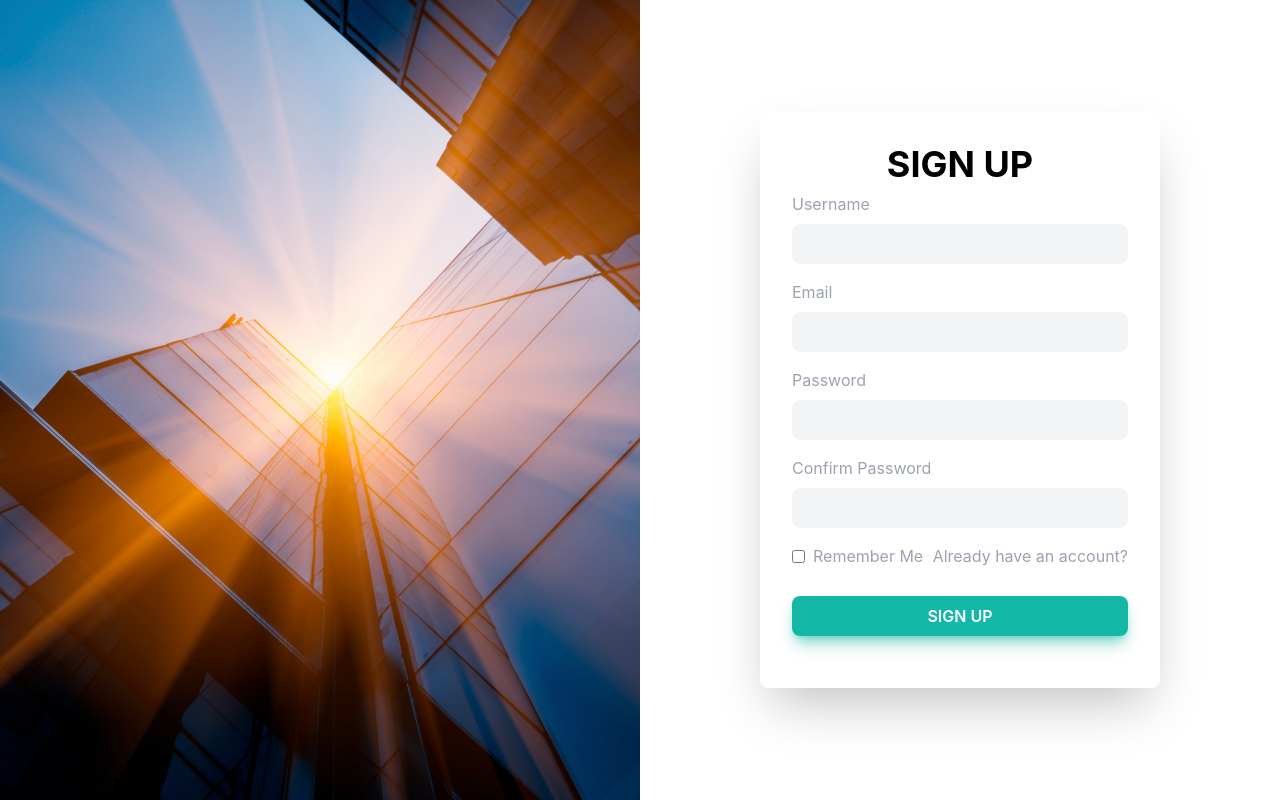
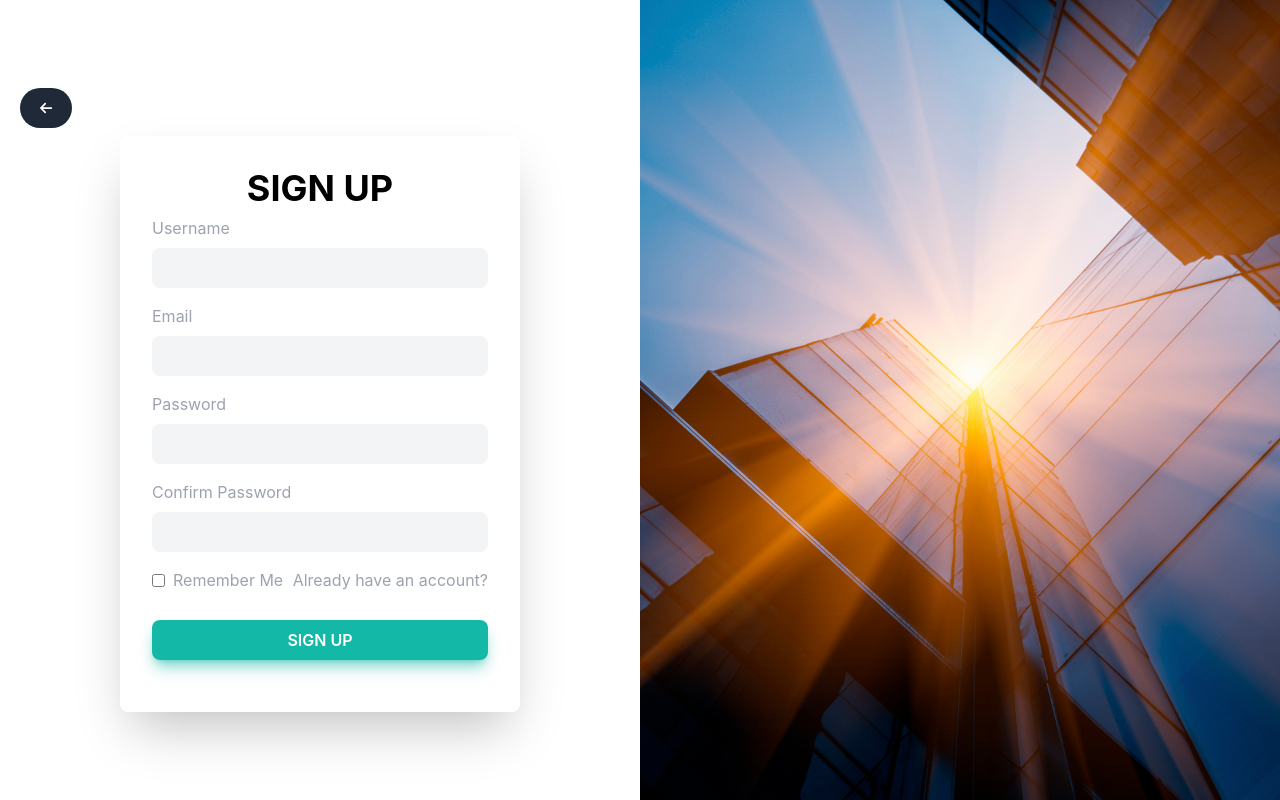
Before and after one commit to AdnanKhan29/BLOGLY, a React (Create React App) app: page /signup in a window 1280 px wide. Built offline with nearby package versions, Linux system fonts and the light colour scheme.

Commit message:
made changes in login and signup  page

```diff
--- a/src/pages/Home.js
+++ b/src/pages/Home.js
@@ -145,7 +145,7 @@ function Home() {
           </p>
           <div class="flex flex-col space-y-4 sm:flex-row sm:justify-center sm:space-y-0 sm:space-x-4">
             <a
-              href="#"
+              href="/signup"
               class="inline-flex justify-center items-center py-3 px-5 text-base font-medium text-center text-white rounded-lg bg-blue-700 hover:bg-blue-800 focus:ring-4 focus:ring-blue-300 dark:focus:ring-blue-900"
             >
               Get started
--- a/src/pages/Login.js
+++ b/src/pages/Login.js
@@ -1,13 +1,31 @@
 import React from "react";
 import loginImg from "../components/login.jpg";
+import { FontAwesomeIcon } from "@fortawesome/react-fontawesome";
+import { faArrowLeft } from "@fortawesome/free-solid-svg-icons";
+import { useNavigate } from "react-router-dom";
 
 export default function Login() {
+  const navigate = useNavigate();
+
+  // Function to handle the back button click
+  const handleBackClick = () => {
+    navigate(-1); // Go back to the previous page
+  };
   return (
     <div className="grid grid-cols-1 sm:grid-cols-2 h-screen w-full">
       <div className="hidden sm:block">
         <img className="w-full h-full object-cover" src={loginImg} alt="" />
       </div>
       <div className="bg-white dark:bg-black flex flex-col justify-center">
+        <div className="text-left ml-5">
+          <button
+            onClick={handleBackClick}
+            className="text-white bg-gray-800 hover:bg-gray-900 focus:outline-none focus:ring-4 focus:ring-gray-300 font-medium rounded-full text-sm px-5 py-2.5 mr-2 mb-2 dark:bg-gray-800 dark:hover:bg-gray-700 dark:focus:ring-gray-700 dark:border-gray-700"
+          >
+            <FontAwesomeIcon icon={faArrowLeft} className="" />
+          </button>
+        </div>
+
         <form className="max-w-[400px] w-full mx-auto rounded-lg bg-gray-150  p-8 px-8 shadow-2xl">
           <h2 className="text-4xl dark:text-white font-bold text-center">
             SIGN IN
--- a/src/pages/Signup.js
+++ b/src/pages/Signup.js
@@ -1,13 +1,27 @@
 import React from "react";
 import loginImg from "../components/login.jpg";
+import { FontAwesomeIcon } from "@fortawesome/react-fontawesome";
+import { faArrowLeft } from "@fortawesome/free-solid-svg-icons";
+import { useNavigate } from "react-router-dom";
 
 export default function Signup() {
+  const navigate = useNavigate();
+
+  // Function to handle the back button click
+  const handleBackClick = () => {
+    navigate(-1); // Go back to the previous page
+  };
   return (
     <div className="grid grid-cols-1 sm:grid-cols-2 h-screen w-full">
-      <div className="hidden sm:block">
-        <img className="w-full h-full object-cover" src={loginImg} alt="" />
-      </div>
       <div className="bg-white dark:bg-black flex flex-col justify-center">
+        <div className="text-left ml-5">
+          <button
+            onClick={handleBackClick}
+            className="text-white bg-gray-800 hover:bg-gray-900 focus:outline-none focus:ring-4 focus:ring-gray-300 font-medium rounded-full text-sm px-5 py-2.5 mr-2 mb-2 dark:bg-gray-800 dark:hover:bg-gray-700 dark:focus:ring-gray-700 dark:border-gray-700"
+          >
+            <FontAwesomeIcon icon={faArrowLeft} className="" />
+          </button>
+        </div>
         <form className="max-w-[400px] w-full mx-auto rounded-lg bg-gray-150  p-8 px-8 shadow-2xl">
           <h2 className="text-4xl dark:text-white font-bold text-center">
             SIGN UP
@@ -51,6 +65,9 @@ export default function Signup() {
           </button>
         </form>
       </div>
+      <div className="hidden sm:block">
+        <img className="w-full h-full object-cover" src={loginImg} alt="" />
+      </div>
     </div>
   );
 }
```
